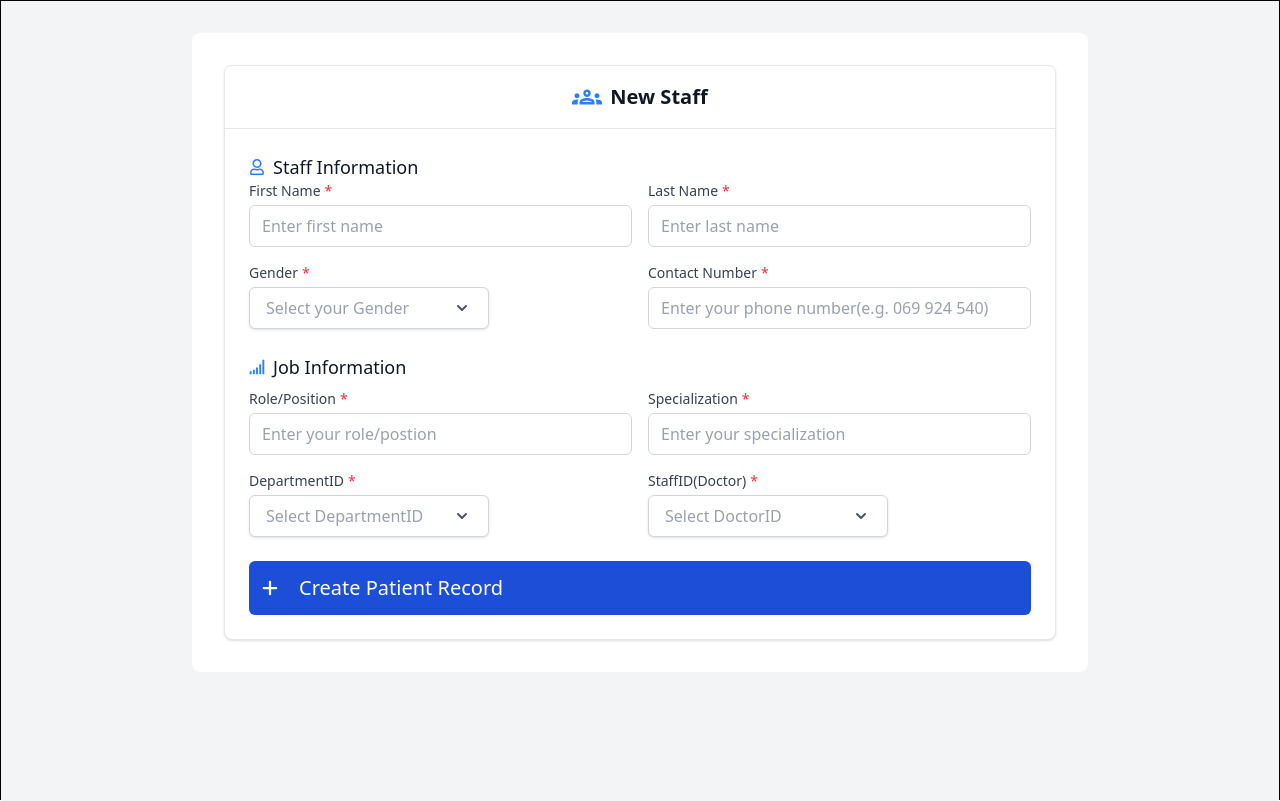
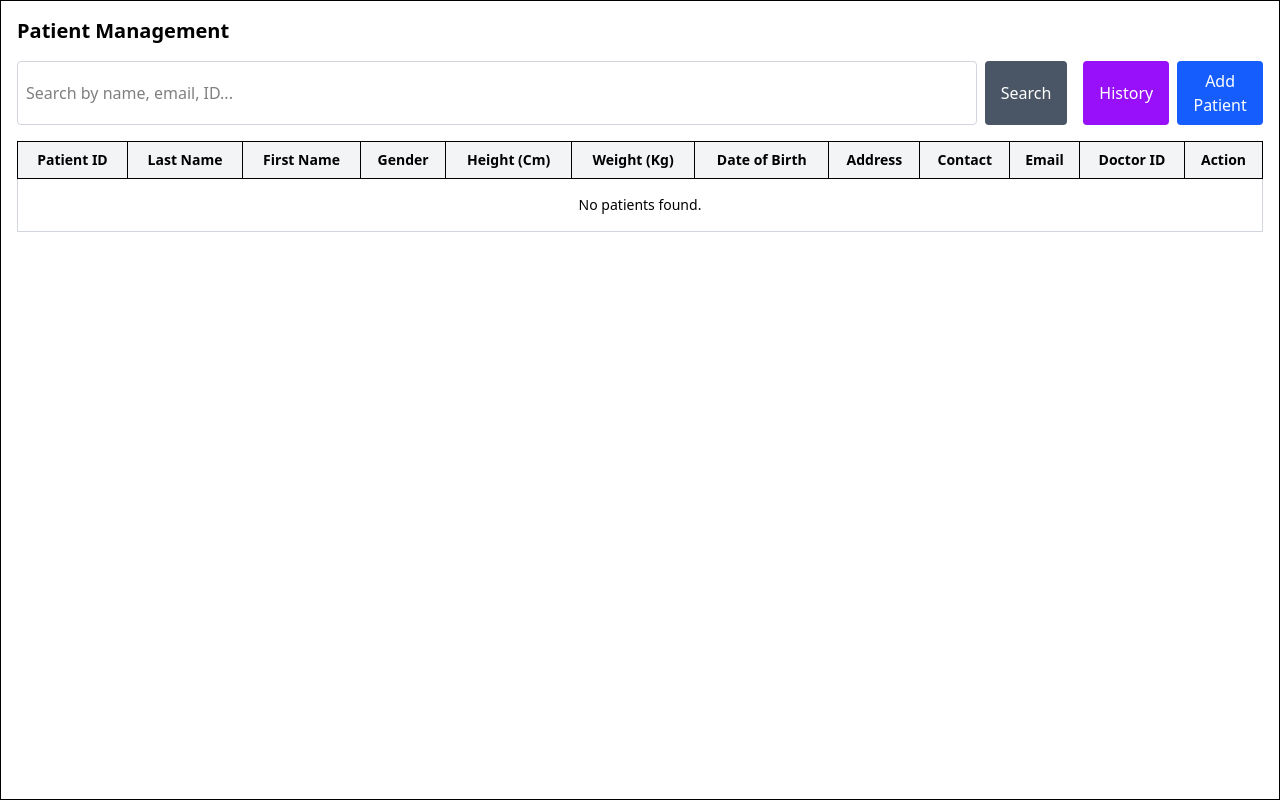
Before and after one commit to PunleuTY/Hospital-Management-System-Project, a React app in the folder frontend/: page / in a window 1280 px wide. Built offline with nearby package versions, Linux system fonts and the light colour scheme; the HTML template or start-up script is replaced by a standard one.

Commit message:
add patient

```diff
--- a/frontend/src/App.jsx
+++ b/frontend/src/App.jsx
@@ -14,15 +14,15 @@ import Button from "./components/Common/Button.jsx";
 import Navigation from "./layouts/Navigations.jsx";
 import Dropdown from "./components/Common/Dropdown.jsx";
 */
-
+// import Patient from './components/Patient.jsx';
+import MedicalRecord from './components/Medicalrecord.jsx';
+import Patient from './components/Patient.jsx';
 export default function App(){
   return (
   <BrowserRouter>
     <Routes>
 
-      <Route path='/' element={<AddStaff />}></Route>
-
-
+      <Route path='/' element={<Patient />}></Route>
 
     </Routes>
   </BrowserRouter>
--- a/frontend/src/components/Medicalrecord.jsx
+++ b/frontend/src/components/Medicalrecord.jsx
@@ -1 +1,3 @@
-export default function MedicalRecord() {}
+export default function MedicalRecord() {
+    return <div>Medical Record</div>
+}
--- a/frontend/src/components/Patient.jsx
+++ b/frontend/src/components/Patient.jsx
@@ -1,224 +1,353 @@
-export default function Patient() {}
-// PatientsTable.jsx
 import React, { useState, useEffect } from "react";
-import { Button } from "@/components/ui/button";
-import { Input } from "@/components/ui/input";
-import {
-  DropdownMenu,
-  DropdownMenuTrigger,
-  DropdownMenuContent,
-  DropdownMenuItem,
-} from "@/components/ui/dropdown-menu";
-import { Card, CardContent } from "@/components/ui/card";
-import { Dialog, DialogTrigger, DialogContent } from "@/components/ui/dialog";
-import { Label } from "@/components/ui/label";
-import { Select, SelectTrigger, SelectContent, SelectItem } from "@/components/ui/select";
 
-const initialPatients = [
-  { id: "P001", name: "John Smith", age: 45, gender: "Male", status: "Active", lastVisit: "2024-01-15", action: "Routine Checkup" },
-  { id: "P002", name: "Sarah Wilson", age: 32, gender: "Female", status: "Active", lastVisit: "2024-01-14", action: "Vaccination" },
-  { id: "P003", name: "Mike Davis", age: 58, gender: "Male", status: "Inactive", lastVisit: "2024-01-10", action: "Consultation" },
-  { id: "P004", name: "Emma Taylor", age: 28, gender: "Female", status: "Active", lastVisit: "2024-01-16", action: "Follow-up" },
-];
+export default function Patient() {
+  const initialState = {
+    patient_id: "",
+    last_name: "",
+    first_name: "",
+    gender: "",
+    height: "",
+    weight: "",
+    date_of_birth: "",
+    address: "",
+    contact: "",
+    email: "",
+    doctor_id: "",
+  };
 
-export default function PatientsTable() {
   const [patients, setPatients] = useState([]);
-  const [allPatients, setAllPatients] = useState([]);
-  const [filter, setFilter] = useState("");
+  const [patientHistory, setPatientHistory] = useState([]);
+  const [formData, setFormData] = useState(initialState);
+  const [editing, setEditing] = useState(false);
+  const [showForm, setShowForm] = useState(false);
+  const [showHistory, setShowHistory] = useState(false);
   const [searchTerm, setSearchTerm] = useState("");
+  const [activeSearch, setActiveSearch] = useState("");
+  const [emailError, setEmailError] = useState("");
 
-  const [form, setForm] = useState({ name: "", age: "", gender: "Male", status: "Active", lastVisit: "", action: "" });
-  const [dialogOpen, setDialogOpen] = useState(false);
-  const [historyOpen, setHistoryOpen] = useState(false);
+  useEffect(() => {
+    const stored = JSON.parse(localStorage.getItem("patients")) || [];
+    setPatients(stored);
 
-  // Load from localStorage on first render
-  useEffect(() => {
-    const savedPatients = JSON.parse(localStorage.getItem('patients')) || initialPatients;
-    const savedAllPatients = JSON.parse(localStorage.getItem('allPatients')) || initialPatients;
-    setPatients(savedPatients);
-    setAllPatients(savedAllPatients);
+    const history = JSON.parse(localStorage.getItem("patientHistory")) || [];
+    setPatientHistory(history);
   }, []);
 
-  // Save to localStorage whenever patients or allPatients changes
   useEffect(() => {
-    localStorage.setItem('patients', JSON.stringify(patients));
-    localStorage.setItem('allPatients', JSON.stringify(allPatients));
-  }, [patients, allPatients]);
+    localStorage.setItem("patients", JSON.stringify(patients));
+  }, [patients]);
 
-  const handleAddPatient = () => {
-    const newPatient = {
-      id: `P00${allPatients.length + 1}`,
-      ...form,
-    };
-    setPatients([...patients, newPatient]);
-    setAllPatients([...allPatients, newPatient]);
-    setForm({ name: "", age: "", gender: "Male", status: "Active", lastVisit: "", action: "" });
-    setDialogOpen(false);
+  useEffect(() => {
+    localStorage.setItem("patientHistory", JSON.stringify(patientHistory));
+  }, [patientHistory]);
+
+  const validateEmail = (email) => {
+    const pattern = /^[^\s@]+@[^\s@]+\.[^\s@]+$/;
+    return pattern.test(email);
   };
 
-  const handleRemove = (id) => {
-    setPatients(patients.filter((p) => p.id !== id));
+  const handleChange = (e) => {
+    const { name, value } = e.target;
+    if (name === "email") {
+      setEmailError(validateEmail(value) ? "" : "Invalid email format");
+    }
+    setFormData((prev) => ({ ...prev, [name]: value }));
   };
 
-  const toggleStatus = (id) => {
-    setPatients(
-      patients.map((p) =>
-        p.id === id ? { ...p, status: p.status === "Active" ? "Inactive" : "Active" } : p
-      )
-    );
+  const generatePatientId = () => {
+    const existingIds = patients.map((p) => p.patient_id);
+    let maxNumber = 0;
+
+    existingIds.forEach((id) => {
+      const number = parseInt(id.replace("P", ""), 10);
+      if (!isNaN(number) && number > maxNumber) {
+        maxNumber = number;
+      }
+    });
+
+    const nextNumber = maxNumber + 1;
+    return `P${String(nextNumber).padStart(3, "0")}`;
   };
 
-  const filteredPatients = patients.filter((p) => {
-    const matchesFilter = filter === "" || p.status === filter;
-    const matchesSearch =
-      p.id.toLowerCase().includes(searchTerm.toLowerCase()) ||
-      p.name.toLowerCase().includes(searchTerm.toLowerCase()) ||
-      p.age.toString().includes(searchTerm);
-    return matchesFilter && matchesSearch;
-  });
+  const handleSubmit = (e) => {
+    e.preventDefault();
+    if (!validateEmail(formData.email)) {
+      setEmailError("Invalid email format");
+      return;
+    }
+
+    if (editing) {
+      setPatients((prev) =>
+        prev.map((p) => (p.patient_id === formData.patient_id ? formData : p))
+      );
+    } else {
+      const newPatient = {
+        ...formData,
+        patient_id: generatePatientId(),
+      };
+      setPatients((prev) => [...prev, newPatient]);
+      setPatientHistory((prev) => [...prev, newPatient]);
+    }
+
+    setFormData(initialState);
+    setEditing(false);
+    setShowForm(false);
+  };
+
+  const handleEdit = (patient) => {
+    setFormData(patient);
+    setEditing(true);
+    setShowForm(true);
+    setEmailError("");
+  };
+
+  const handleDelete = (id) => {
+    setPatients((prev) => prev.filter((p) => p.patient_id !== id));
+    if (formData.patient_id === id) {
+      setFormData(initialState);
+      setEditing(false);
+    }
+  };
+
+  const handleView = (patient) => {
+    alert(JSON.stringify(patient, null, 2));
+  };
+
+  const handleCancel = () => {
+    setFormData(initialState);
+    setEditing(false);
+    setShowForm(false);
+    setEmailError("");
+  };
+
+  const handleSearch = () => {
+    setActiveSearch(searchTerm);
+  };
+
+  const filteredPatients = patients.filter((p) =>
+    Object.values(p)
+      .join(" ")
+      .toLowerCase()
+      .includes(activeSearch.toLowerCase())
+  );
 
   return (
-    <div className="p-6">
-      <div className="flex justify-between items-center mb-4">
-        <h1 className="text-2xl font-semibold">Patients</h1>
-        <div className="flex gap-2">
-          <Dialog open={dialogOpen} onOpenChange={setDialogOpen}>
-            <DialogTrigger asChild>
-              <Button className="bg-blue-600 text-white hover:bg-blue-700">+ Add Patient</Button>
-            </DialogTrigger>
-            <DialogContent className="space-y-4">
-              <div>
-                <Label>Name</Label>
-                <Input value={form.name} onChange={(e) => setForm({ ...form, name: e.target.value })} />
+    <div className="p-4 relative">
+      <h1 className="text-xl font-bold mb-4">Patient Management</h1>
+
+      {/* Top Button Row */}
+      <div className="flex justify-between mb-4">
+        <div className="flex w-full gap-2">
+          <input
+            type="text"
+            placeholder="Search by name, email, ID..."
+            value={searchTerm}
+            onChange={(e) => setSearchTerm(e.target.value)}
+            className="p-2 border border-gray-300 rounded w-full"
+          />
+          <button
+            onClick={handleSearch}
+            className="px-4 py-2 bg-gray-600 text-white rounded"
+          >
+            Search
+          </button>
         </div>
-              <div>
-                <Label>Age</Label>
-                <Input type="number" value={form.age} onChange={(e) => setForm({ ...form, age: e.target.value })} />
-              </div>
-              <div>
-                <Label>Gender</Label>
-                <Select value={form.gender} onValueChange={(value) => setForm({ ...form, gender: value })}>
-                  <SelectTrigger>{form.gender}</SelectTrigger>
-                  <SelectContent>
-                    <SelectItem value="Male">Male</SelectItem>
-                    <SelectItem value="Female">Female</SelectItem>
-                  </SelectContent>
-                </Select>
-              </div>
-              <div>
-                <Label>Status</Label>
-                <Select value={form.status} onValueChange={(value) => setForm({ ...form, status: value })}>
-                  <SelectTrigger>{form.status}</SelectTrigger>
-                  <SelectContent>
-                    <SelectItem value="Active">Active</SelectItem>
-                    <SelectItem value="Inactive">Inactive</SelectItem>
-                  </SelectContent>
-                </Select>
-              </div>
-              <div>
-                <Label>Last Visit</Label>
-                <Input type="date" value={form.lastVisit} onChange={(e) => setForm({ ...form, lastVisit: e.target.value })} />
-              </div>
-              <div>
-                <Label>Action</Label>
-                <Input value={form.action} onChange={(e) => setForm({ ...form, action: e.target.value })} />
-              </div>
-              <Button onClick={handleAddPatient}>Add</Button>
-            </DialogContent>
-          </Dialog>
-          <Dialog open={historyOpen} onOpenChange={setHistoryOpen}>
-            <DialogTrigger asChild>
-              <Button variant="outline">History</Button>
-            </DialogTrigger>
-            <DialogContent className="space-y-2 max-h-[400px] overflow-y-auto">
-              <h2 className="text-lg font-semibold">Patient History</h2>
-              {allPatients.map((p) => (
-                <div key={p.id} className="border p-2 rounded-md">
-                  <p><strong>ID:</strong> {p.id}</p>
-                  <p><strong>Name:</strong> {p.name}</p>
-                  <p><strong>Age:</strong> {p.age}</p>
-                  <p><strong>Gender:</strong> {p.gender}</p>
-                  <p><strong>Status:</strong> {p.status}</p>
-                  <p><strong>Last Visit:</strong> {p.lastVisit}</p>
-                  <p><strong>Action:</strong> {p.action}</p>
-                </div>
-              ))}
-            </DialogContent>
-          </Dialog>
+        <div className="flex gap-2 ml-4">
+          <button
+            onClick={() => setShowHistory(true)}
+            className="px-4 py-2 bg-purple-600 text-white rounded"
+          >
+            History
+          </button>
+          <button
+            onClick={() => {
+              setFormData(initialState);
+              setEditing(false);
+              setShowForm(true);
+              setEmailError("");
+            }}
+            className="px-4 py-2 bg-blue-600 text-white rounded"
+          >
+            Add Patient
+          </button>
         </div>
       </div>
 
-      <div className="flex gap-4 mb-4">
-        <Input
-          placeholder="Search patients..."
-          className="w-full max-w-sm"
-          value={searchTerm}
-          onChange={(e) => setSearchTerm(e.target.value)}
+      {/* Add/Edit Patient Modal */}
+      {showForm && (
+        <div className="fixed top-0 left-0 w-full h-full bg-black bg-opacity-50 flex items-center justify-center z-10">
+          <div className="bg-white p-6 rounded shadow-md w-[90%] max-w-3xl">
+            <h2 className="text-lg font-semibold mb-4">
+              {editing ? "Edit Patient" : "Add Patient"}
+            </h2>
+            <form onSubmit={handleSubmit} className="grid grid-cols-2 gap-4">
+              {Object.keys(initialState)
+                .filter((key) => key !== "patient_id")
+                .map((key) => (
+                  <div key={key}>
+                    <label className="block text-sm font-medium mb-1">
+                      {key.replace(/_/g, " ")}
+                    </label>
+                    {key === "gender" ? (
+                      <select
+                        className="w-full p-2 border border-gray-300 rounded"
+                        name={key}
+                        value={formData[key]}
+                        onChange={handleChange}
+                        required
+                      >
+                        <option value="">Select Gender</option>
+                        <option value="Male">Male</option>
+                        <option value="Female">Female</option>
+                      </select>
+                    ) : (
+                      <input
+                        className="w-full p-2 border border-gray-300 rounded"
+                        type={key === "date_of_birth" ? "date" : "text"}
+                        name={key}
+                        value={formData[key]}
+                        onChange={handleChange}
+                        required
                       />
-        <DropdownMenu>
-          <DropdownMenuTrigger asChild>
-            <Button variant="outline">Filter by status</Button>
-          </DropdownMenuTrigger>
-          <DropdownMenuContent>
-            <DropdownMenuItem onClick={() => setFilter("")}>All</DropdownMenuItem>
-            <DropdownMenuItem onClick={() => setFilter("Active")}>Active</DropdownMenuItem>
-            <DropdownMenuItem onClick={() => setFilter("Inactive")}>Inactive</DropdownMenuItem>
-          </DropdownMenuContent>
-        </DropdownMenu>
+                    )}
+                    {key === "email" && emailError && (
+                      <p className="text-red-600 text-sm">{emailError}</p>
+                    )}
                   </div>
+                ))}
+              <div className="col-span-2 flex justify-end gap-2 mt-4">
+                <button
+                  type="submit"
+                  className="px-4 py-2 bg-green-600 text-white rounded"
+                  disabled={emailError !== ""}
+                >
+                  {editing ? "Update" : "Add"}
+                </button>
+                <button
+                  type="button"
+                  onClick={handleCancel}
+                  className="px-4 py-2 bg-gray-500 text-white rounded"
+                >
+                  Cancel
+                </button>
+              </div>
+            </form>
+          </div>
+        </div>
+      )}
 
-      <Card>
-        <CardContent className="overflow-x-auto p-0">
-          <table className="min-w-full text-sm text-left">
-            <thead className="bg-gray-100 border-b text-gray-600">
+      {/* History Modal */}
+      {showHistory && (
+        <div className="fixed top-0 left-0 w-full h-full bg-black bg-opacity-50 flex items-center justify-center z-20">
+          <div className="bg-white p-6 rounded shadow-md w-[90%] max-w-4xl max-h-[90vh] overflow-auto">
+            <div className="flex justify-between items-center mb-4">
+              <h2 className="text-lg font-semibold">Patient History</h2>
+              <button
+                onClick={() => setShowHistory(false)}
+                className="text-red-600 hover:underline"
+              >
+                Close
+              </button>
+            </div>
+            <table className="w-full table-auto border-collapse border border-gray-300 text-sm">
+              <thead className="bg-gray-100">
                 <tr>
-                <th className="px-6 py-3">Patient ID</th>
-                <th className="px-6 py-3">Name</th>
-                <th className="px-6 py-3">Age</th>
-                <th className="px-6 py-3">Gender</th>
-                <th className="px-6 py-3">Status</th>
-                <th className="px-6 py-3">Last Visit</th>
-                <th className="px-6 py-3">Actions</th>
-                <th className="px-6 py-3">Remove</th>
+                  {Object.keys(initialState).map((key) => (
+                    <th key={key} className="border p-2 capitalize">
+                      {key.replace(/_/g, " ")}
+                    </th>
+                  ))}
+                </tr>
+              </thead>
+              <tbody>
+                {patientHistory.length === 0 ? (
+                  <tr>
+                    <td colSpan="12" className="text-center p-4">
+                      No history found.
+                    </td>
+                  </tr>
+                ) : (
+                  patientHistory.map((p, idx) => (
+                    <tr key={idx} className="hover:bg-gray-50">
+                      {Object.keys(initialState).map((key) => (
+                        <td key={key} className="border p-2">
+                          {p[key]}
+                        </td>
+                      ))}
+                    </tr>
+                  ))
+                )}
+              </tbody>
+            </table>
+          </div>
+        </div>
+      )}
+
+      {/* Patients Table */}
+      <table className="w-full table-auto border-collapse border border-gray-300 text-sm">
+        <thead className="bg-gray-100">
+          <tr>
+            <th className="border p-2">Patient ID</th>
+            <th className="border p-2">Last Name</th>
+            <th className="border p-2">First Name</th>
+            <th className="border p-2">Gender</th>
+            <th className="border p-2">Height (Cm)</th>
+            <th className="border p-2">Weight (Kg)</th>
+            <th className="border p-2">Date of Birth</th>
+            <th className="border p-2">Address</th>
+            <th className="border p-2">Contact</th>
+            <th className="border p-2">Email</th>
+            <th className="border p-2">Doctor ID</th>
+            <th className="border p-2">Action</th>
           </tr>
         </thead>
         <tbody>
           {filteredPatients.map((patient) => (
-                <tr key={patient.id} className="border-b hover:bg-gray-50">
-                  <td className="px-6 py-4 whitespace-nowrap">{patient.id}</td>
-                  <td className="px-6 py-4 whitespace-nowrap">{patient.name}</td>
-                  <td className="px-6 py-4 whitespace-nowrap">{patient.age}</td>
-                  <td className="px-6 py-4 whitespace-nowrap">{patient.gender}</td>
-                  <td className="px-6 py-4 whitespace-nowrap">
-                    <Button
-                      className={`px-3 py-1 text-xs font-semibold rounded-full ${
-                        patient.status === "Active" ? "bg-black text-white" : "bg-gray-200 text-gray-700"
-                      }`}
-                      onClick={() => toggleStatus(patient.id)}
+            <tr key={patient.patient_id} className="hover:bg-gray-50 group">
+              <td className="border p-2">{patient.patient_id}</td>
+              <td className="border p-2">{patient.last_name}</td>
+              <td className="border p-2">{patient.first_name}</td>
+              <td className="border p-2">{patient.gender}</td>
+              <td className="border p-2">{patient.height}</td>
+              <td className="border p-2">{patient.weight}</td>
+              <td className="border p-2">{patient.date_of_birth}</td>
+              <td className="border p-2">{patient.address}</td>
+              <td className="border p-2">{patient.contact}</td>
+              <td className="border p-2">{patient.email}</td>
+              <td className="border p-2">{patient.doctor_id}</td>
+              <td className="border p-2 text-center">
+                <div className="opacity-0 group-hover:opacity-100 transition-opacity space-x-2">
+                  <button
+                    className="text-blue-600 hover:underline"
+                    onClick={() => handleView(patient)}
                   >
-                      {patient.status}
-                    </Button>
-                  </td>
-                  <td className="px-6 py-4 whitespace-nowrap">{patient.lastVisit}</td>
-                  <td className="px-6 py-4 whitespace-nowrap">
-                    <DropdownMenu>
-                      <DropdownMenuTrigger asChild>
-                        <Button variant="ghost">...</Button>
-                      </DropdownMenuTrigger>
-                      <DropdownMenuContent>
-                        <DropdownMenuItem>{patient.action}</DropdownMenuItem>
-                      </DropdownMenuContent>
-                    </DropdownMenu>
-                  </td>
-                  <td className="px-6 py-4 whitespace-nowrap">
-                    <Button variant="destructive" onClick={() => handleRemove(patient.id)}>Remove</Button>
+                    View
+                  </button>
+                  <button
+                    className="text-green-600 hover:underline"
+                    onClick={() => handleEdit(patient)}
+                  >
+                    Edit
+                  </button>
+                  <button
+                    className="text-red-600 hover:underline"
+                    onClick={() => handleDelete(patient.patient_id)}
+                  >
+                    Delete
+                  </button>
+                </div>
               </td>
             </tr>
           ))}
+          {filteredPatients.length === 0 && (
+            <tr>
+              <td colSpan="12" className="text-center p-4">
+                No patients found.
+              </td>
+            </tr>
+          )}
         </tbody>
       </table>
-        </CardContent>
-      </Card>
     </div>
   );
 }
--- a/frontend/vite.config.js
+++ b/frontend/vite.config.js
@@ -1,6 +1,10 @@
 import { defineConfig } from "vite";
 import react from "@vitejs/plugin-react";
 import path from "path";
+import { fileURLToPath } from "url";
+
+const __filename = fileURLToPath(import.meta.url);
+const __dirname = path.dirname(__filename);
 
 // https://vite.dev/config/
 export default defineConfig({
```
Lines whose indentation alone changed are shown as unchanged.
